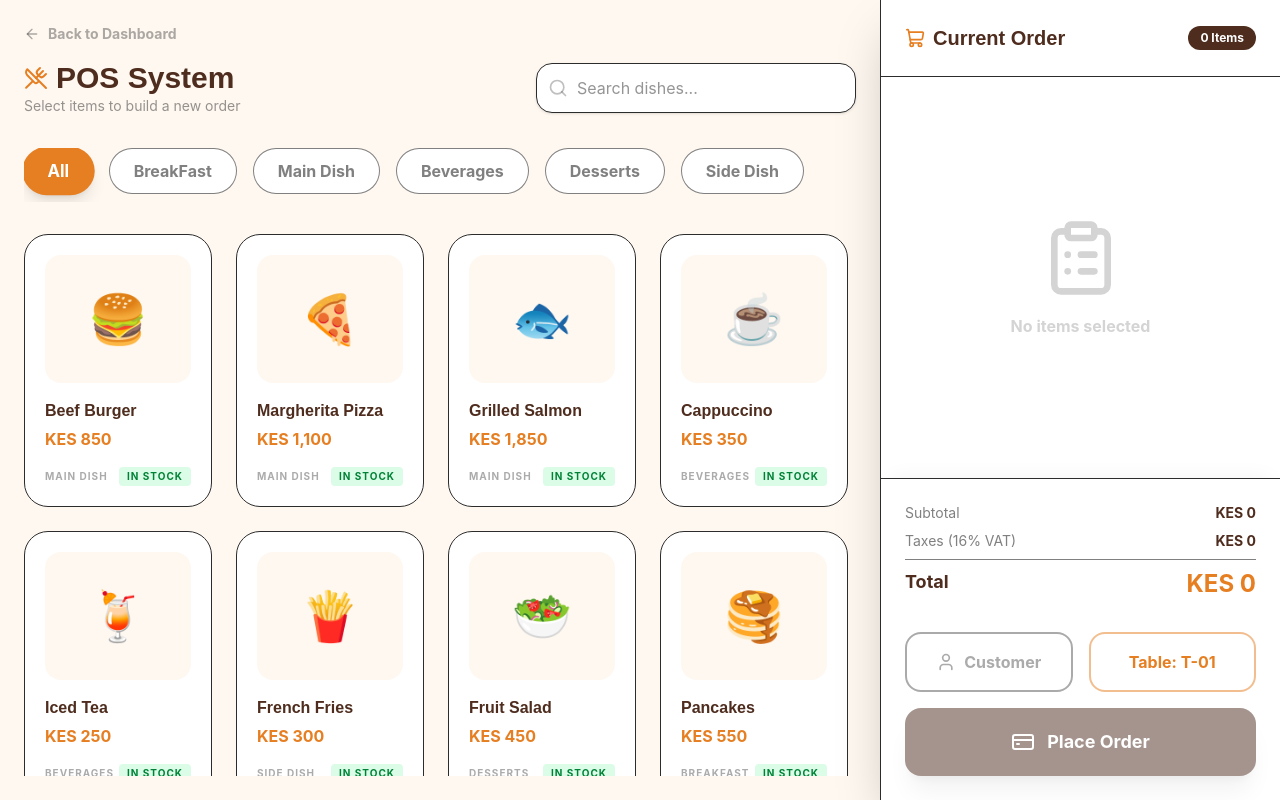
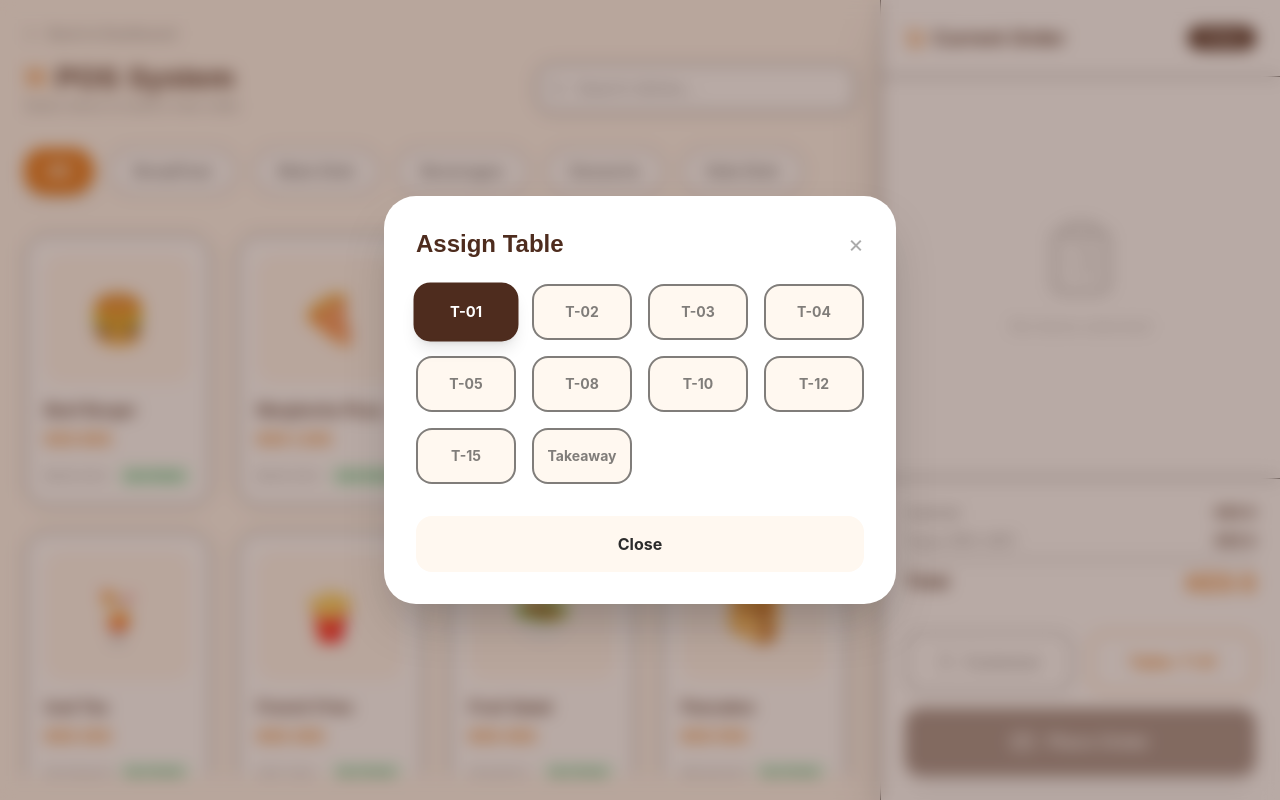
Before and after one commit to Fidelkyalo/Kolay-Restaurant, a React app in the folder web/: page /pos in a window 1280 px wide. Both pictures are taken after a click on the button "Table: T-01". Built offline with nearby package versions, Linux system fonts and the light colour scheme; the HTML template or start-up script is replaced by a standard one.

Commit message:
Feat: Implemented dynamic table selection in POS

```diff
--- a/web/src/pages/POS.jsx
+++ b/web/src/pages/POS.jsx
@@ -6,7 +6,11 @@ const POS = () => {
     const [activeCategory, setActiveCategory] = useState('All');
     const [cart, setCart] = useState([]);
     const [searchQuery, setSearchQuery] = useState('');
+    const [selectedTable, setSelectedTable] = useState('T-01');
+    const [showTableModal, setShowTableModal] = useState(false);
     const [showSuccess, setShowSuccess] = useState(false);
+
+    const tables = ['T-01', 'T-02', 'T-03', 'T-04', 'T-05', 'T-08', 'T-10', 'T-12', 'T-15', 'Takeaway'];
 
     const categories = ['All', 'BreakFast', 'Main Dish', 'Beverages', 'Desserts', 'Side Dish'];
 
@@ -54,7 +58,7 @@ const POS = () => {
 
         const newOrder = {
             id: `#${Math.floor(1000 + Math.random() * 9000)}`,
-            table: 'T-01',
+            table: selectedTable,
             items: cart.map(item => ({ name: item.name, quantity: item.quantity, notes: '' })),
             total: `KES ${(subtotal + tax).toLocaleString()}`,
             status: 'PENDING',
@@ -75,6 +79,38 @@ const POS = () => {
 
     return (
         <div className="flex h-screen bg-bg-cream font-body overflow-hidden relative">
+            {/* Table Selection Modal */}
+            {showTableModal && (
+                <div className="fixed inset-0 bg-primary/40 backdrop-blur-sm z-[110] flex items-center justify-center p-4">
+                    <div className="bg-white rounded-[2rem] w-full max-w-lg shadow-2xl p-8 animate-in zoom-in duration-200">
+                        <div className="flex justify-between items-center mb-6">
+                            <h3 className="text-2xl font-bold text-primary">Assign Table</h3>
+                            <button onClick={() => setShowTableModal(false)} className="text-charcoal/40 hover:text-primary text-2xl">&times;</button>
+                        </div>
+                        <div className="grid grid-cols-4 gap-4 mb-8">
+                            {tables.map(t => (
+                                <button
+                                    key={t}
+                                    onClick={() => { setSelectedTable(t); setShowTableModal(false); }}
+                                    className={`py-4 rounded-2xl font-bold text-sm transition-all border-2 ${selectedTable === t
+                                        ? 'bg-primary text-white border-primary shadow-lg scale-105'
+                                        : 'bg-bg-cream border-cream text-charcoal/60 hover:border-secondary/50'
+                                        }`}
+                                >
+                                    {t}
+                                </button>
+                            ))}
+                        </div>
+                        <button
+                            onClick={() => setShowTableModal(false)}
+                            className="w-full py-4 bg-bg-cream text-charcoal font-bold rounded-2xl hover:bg-cream transition-colors"
+                        >
+                            Close
+                        </button>
+                    </div>
+                </div>
+            )}
+
             {/* Success Overlay */}
             {showSuccess && (
                 <div className="absolute inset-0 z-[100] flex items-center justify-center bg-primary/20 backdrop-blur-sm animate-in fade-in duration-300">
@@ -218,8 +254,11 @@ const POS = () => {
                         <button className="flex items-center justify-center gap-2 py-4 rounded-2xl border-2 border-cream font-bold text-charcoal/40 hover:bg-bg-cream transition-all">
                             <User className="w-5 h-5" /> Customer
                         </button>
-                        <button className="flex items-center justify-center gap-2 py-4 rounded-2xl border-2 border-secondary/50 text-secondary font-bold hover:bg-bg-cream transition-all">
-                            Table: T-01
+                        <button
+                            onClick={() => setShowTableModal(true)}
+                            className="flex items-center justify-center gap-2 py-4 rounded-2xl border-2 border-secondary/50 text-secondary font-bold hover:bg-bg-cream transition-all group"
+                        >
+                            Table: {selectedTable}
                         </button>
                     </div>
 
```
